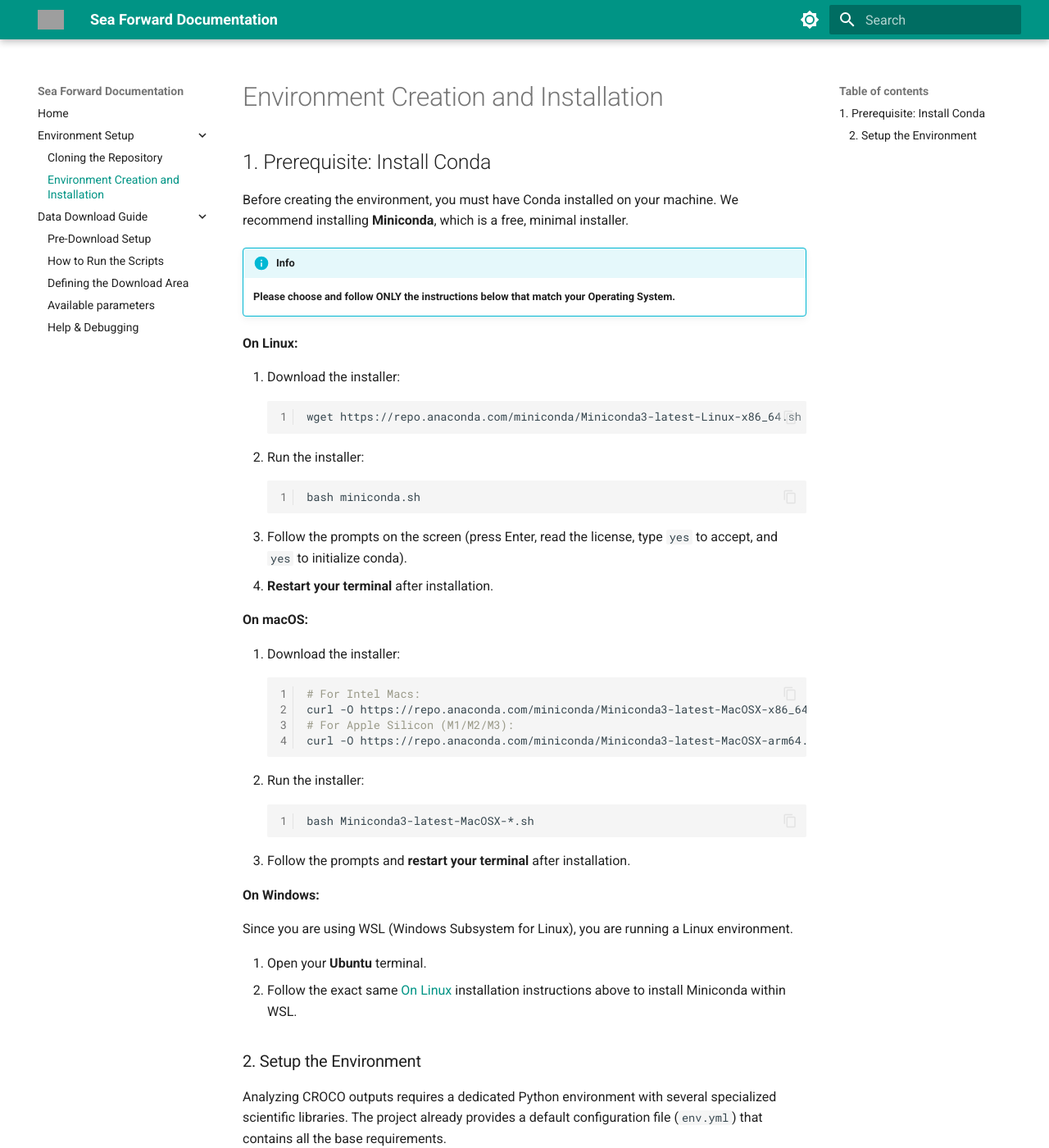
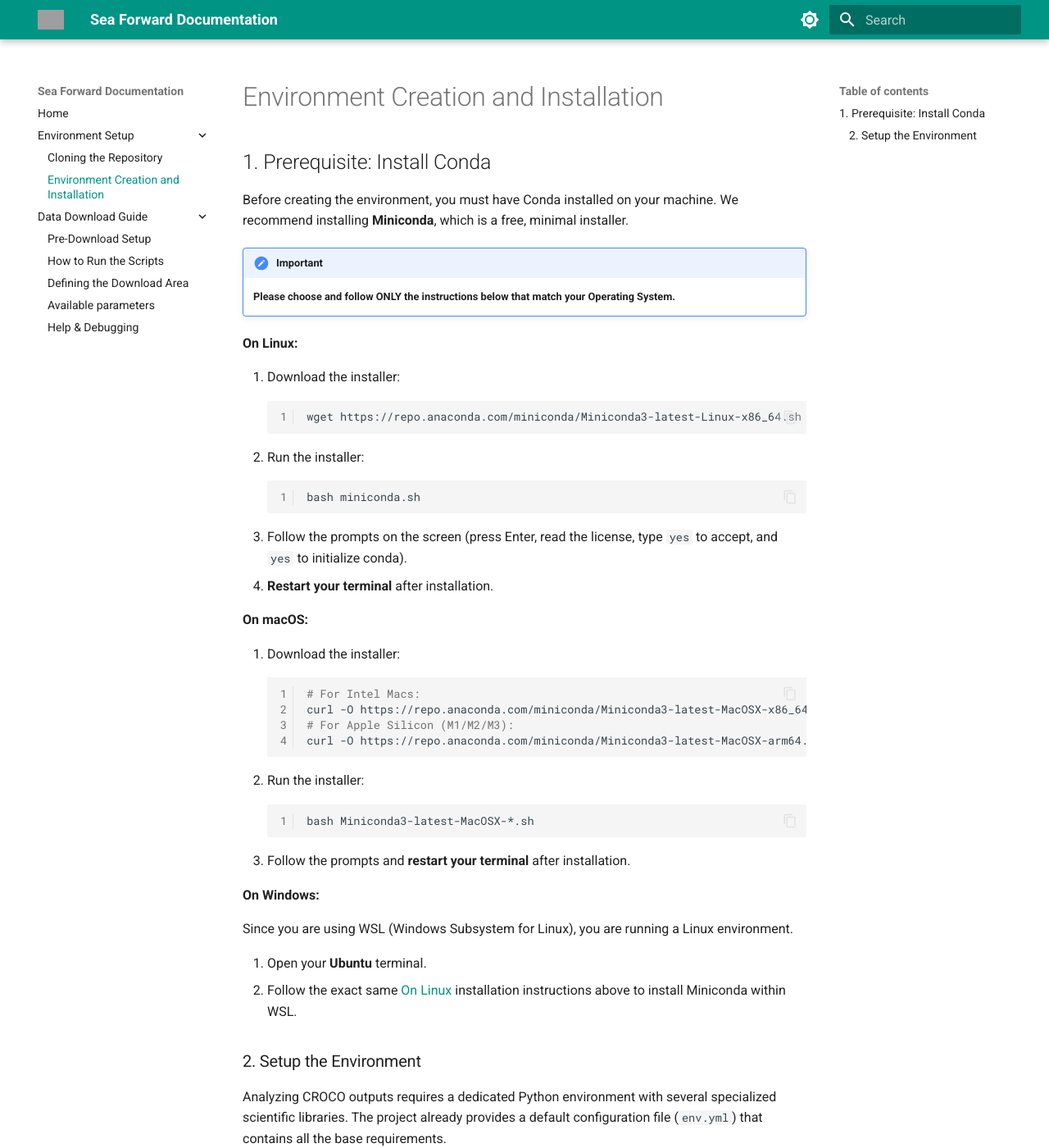
Before and after one commit to Njiecheu/sea-forward, an MkDocs documentation site: the page built from docs/environment/creation_installation.md, in a window 1280 px wide and 1400 px high. Shown: the whole window at 82% size. Built offline with MkDocs 1.6.1 and Material for MkDocs 9.7.7, drawn with Linux system fonts in a browser that asks for light colours; grey boxes are pictures that could not be loaded.

Commit message:
Mis à jour du fichier syntax_custom.css afin de régler le problème de coloration.

```diff
--- a/docs/css/syntax_custom.css
+++ b/docs/css/syntax_custom.css
@@ -1,27 +1,3 @@
-.highlight {
-    border-radius: 4px;
-}
-
-/* Surcharge des variables de couleur de Material pour le mode SOMRE */
-[data-md-color-scheme="slate"] {
-    --md-code-hl-comment-color: #5c6370;
-    --md-code-hl-keyword-color: #c678dd;
-    --md-code-hl-string-color: #98c379;
-    --md-code-hl-variable-color: #e6c07b;
-    --md-code-hl-name-color: #61afef;
-    --md-code-bg-color: #282c34;
-}
-
-/* Surcharge des variables de couleur de Material pour le mode CLAIR */
-[data-md-color-scheme="default"] {
-    --md-code-hl-comment-color: #999988;
-    --md-code-hl-keyword-color: #008080;
-    --md-code-hl-string-color: #d14;
-    --md-code-hl-variable-color: #008080;
-    --md-code-hl-name-color: #0086b3;
-    --md-code-bg-color: #f5f5f5;
-}
-
 /* Centrage des boutons de navigation (Précédent / Suivant) */
 .md-footer__inner {
     display: flex;
--- a/docs/environment/creation_installation.md
+++ b/docs/environment/creation_installation.md
@@ -4,7 +4,7 @@
 
 Before creating the environment, you must have Conda installed on your machine. We recommend installing **Miniconda**, which is a free, minimal installer.
 
-!!!info
+!!!important
     **Please choose and follow ONLY the instructions below that match your Operating System.**
 
 **On Linux:**
```
